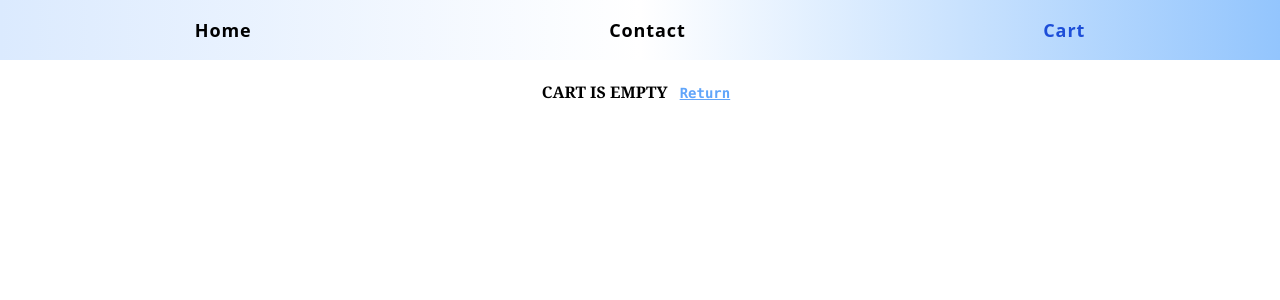
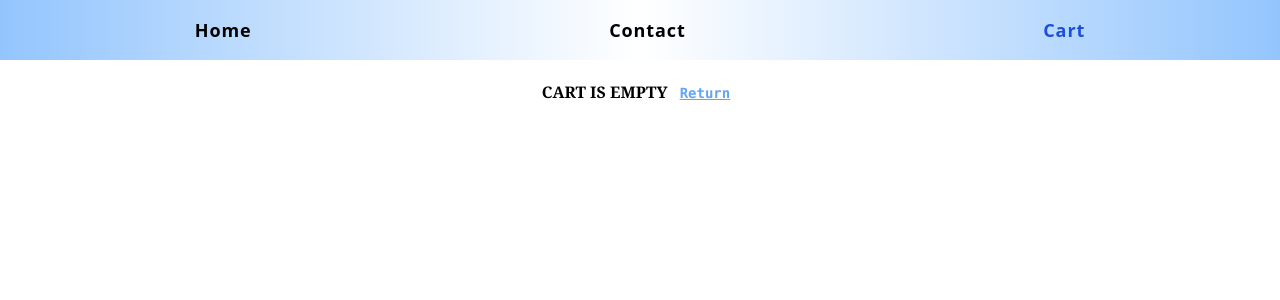
Before and after one commit to TusharBhatt1/New-Ecommerce, a React (Create React App) app: page /cart in a window 1280 px wide. Shown: the top 300 px of the page. Built offline with nearby package versions, Linux system fonts and the light colour scheme.

Commit message:
bg-color

```diff
--- a/src/Components/Navbar.js
+++ b/src/Components/Navbar.js
@@ -11,12 +11,12 @@ let cartItems=useContext(cartContext)
 let total=cartItems.cartItems.length
 
   return (
-    <div className=' text-sm s350:text-lg flex bg-gradient-to-r from-blue-100 via-white to-blue-300 justify-around p-4 font-bold tracking-wider fixed bg-white w-full z-10  '>
+    <div className=' text-sm s350:text-lg flex  bg-gradient-to-r from-blue-300 via-white to-blue-300 justify-around p-4 font-bold tracking-wider fixed bg-white w-full z-10  '>
 
-     <Link to="/home"><p className='font-bold'>Home</p></Link>
+     <Link to="/home" className='font-bold hover:text-blue-500 '>Home</Link>
      {/* <Link to="/wishlist" className='font-bold text-pink-400'>Wishlist</Link> */}
-     <p className='semibold'>Contact</p>
-     <Link className='text-blue-700' to="/cart">{total!==0 ? `Cart (${total})` : "Cart" }</Link>
+     <p className='bold hover:text-blue-500'>Contact</p>
+     <Link className='text-blue-700 hover:text-blue-500' to="/cart">{total!==0 ? `Cart (${total})` : "Cart" }</Link>
     </div>
   )
 }
--- a/src/Components/Products.js
+++ b/src/Components/Products.js
@@ -104,7 +104,7 @@ cartItems && duplicateItem ? setCartItems((prev)=>[...prev]) :    setCartItems(p
   return (
 
     /*Categories*/
-    <div className='bg-gradient-to-r from-blue-100 via-white to-blue-300'>
+    <div className='bg-gradient-to-r from-blue-100 via-white to-blue-100'>
     <div className='w-40 m-auto text-center text-sm font-serif font-bold mb-10 s350:mt-14'>
         <select className=' p-2 bg-black text-white hover:pointer' onChange={(e)=>setCategory(e.target.value)}>
             <option value={""}>All</option>
@@ -156,7 +156,7 @@ cartItems && duplicateItem ? setCartItems((prev)=>[...prev]) :    setCartItems(p
 
 
 
-                <button onClick={()=>handleAddToCart(product)} disabled={isDisabled} className=' text-sm border-2 border-blue-500 w-30 m-auto p-2 rounded-xl hover:bg-blue-500'>
+                <button onClick={()=>handleAddToCart(product)} disabled={isDisabled} className=' text-sm border-2 border-blue-500 w-30 m-auto p-2 rounded-xl hover:bg-blue-400'>
                    Add To Cart
                 </button>
 
```
